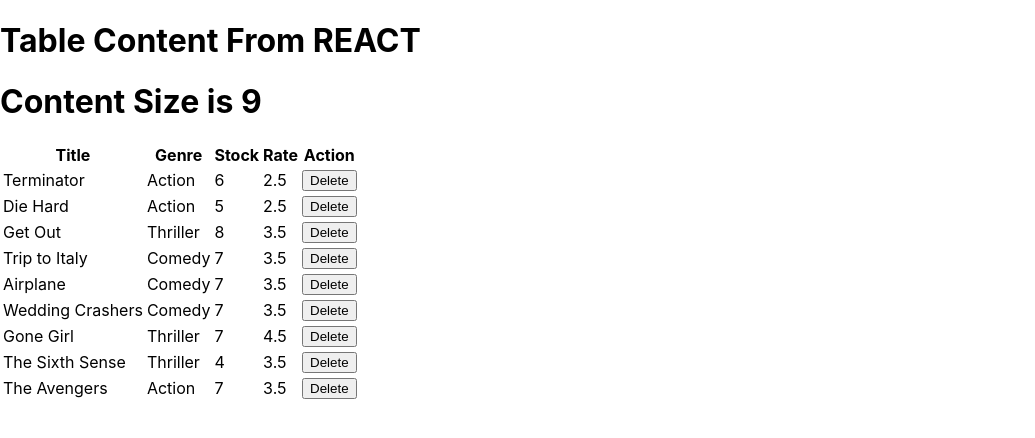
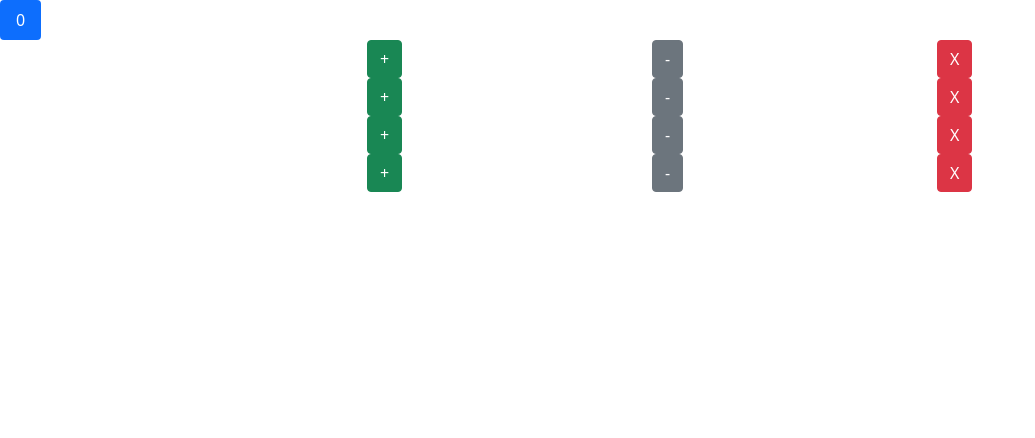
Before and after one commit to studymadara/first-react-app, a React (Create React App) app: page / in a window 1280 px wide. Shown: the top 438 px of the page, without its empty margins (0-1035 px from the left). Built offline with nearby package versions, Linux system fonts and the light colour scheme.

Commit message:
react single source of truth

```diff
--- a/src/App.js
+++ b/src/App.js
@@ -1,24 +1,10 @@
-import logo from './logo.svg';
 import './App.css';
+import TableCompenent from './components/tableCompenent'; // old code #1st code
+import MainCounter from './components/mainCounter';
 
 function App() {
   return (
-    <div className="App">
-      <header className="App-header">
-        <img src={logo} className="App-logo" alt="logo" />
-        <p>
-          Edit <code>src/App.js</code> and save to reload.
-        </p>
-        <a
-          className="App-link"
-          href="https://reactjs.org"
-          target="_blank"
-          rel="noopener noreferrer"
-        >
-          Learn React
-        </a>
-      </header>
-    </div>
+    <MainCounter/>
   );
 }
 
--- /dev/null
+++ b/src/components/counter.jsx
@@ -0,0 +1,48 @@
+import React, { Component } from 'react';
+
+//single source of truth
+
+class Counter extends Component
+{
+    render()
+    {
+        console.log(this.props.counter);
+
+
+        return (<React.Fragment>
+                <div className="container">
+                    <div className="row">
+                        <div className="col">
+                        {this.renderConditionalSpan}
+                        </div>
+                        <div className="col">
+                        <button className="btn btn-success" onClick={()=>this.props.addCount(this.props.counter.id)}>+</button>
+                        </div>
+                        <div className="col">
+                        <button className="btn btn-secondary" onClick={()=>this.props.subCount(this.props.counter.id)}>-</button>
+                        </div>
+                        <div className="col">
+                        <button className="btn btn-danger" onClick={()=>this.props.deleteCount(this.props.counter.id)}>X</button>
+                        </div>
+                    </div>
+                </div>
+
+                </React.Fragment>
+        );
+    }
+
+
+    renderConditionalSpan()
+    {
+        if(this.props.counter.value===0)
+        {
+            return <span className="badge badge-pill badge-primary">Zero</span>
+        }
+        else
+        {
+            return <span className="badge badge-pill badge-primary">{this.props.counter.value}</span>
+        }
+    }
+}
+
+export default Counter;
--- /dev/null
+++ b/src/components/mainCounter.jsx
@@ -0,0 +1,59 @@
+import React, { Component } from 'react';
+import Counter from './counter';
+import NavBar from './navBar';
+
+class MainCounter extends Component
+{
+    state = {
+            counters:[
+                {id:1,value:0},
+                {id:2,value:0},
+                {id:3,value:0},
+                {id:4,value:0}
+            ]
+        }
+
+    addCount(id)
+    {
+        let counters=this.state.counters.map((counter)=>{if(counter.id===id)counter.value++});
+        this.setState({counters});
+    }
+
+    subCount(id)
+    {
+        let counters=this.state.counters.map((counter)=>{if(counter.id===id)counter.value--});
+        this.setState({counters});
+    }
+
+    deleteCount(id)
+    {
+        let counters=this.state.counters.filter((counter)=>counter.id!==id);
+        this.setState({counters});
+    }
+
+    resetCount()
+    {
+        let counters=this.state.counters.map((counter)=>counter.value=0);
+        this.setState({counters});
+    }
+
+    render()
+    {
+        return (<React.Fragment>
+                <NavBar allCount={this.state.counters.filter((counter)=>counter.value!==0).length}></NavBar>
+                {this.state.counters.map((c) => (<Counter
+                                                            key={c.id}
+                                                            addCount={()=>this.addCount(c.id)}
+                                                            subCount={()=>this.subCount(c.id)}
+                                                            deleteCount={()=>this.deleteCount(c.id)}
+                                                            counter={c}>
+
+                                                </Counter>)
+                                        )
+                }
+                </React.Fragment>
+                );
+    }
+}
+
+export default MainCounter;
--- /dev/null
+++ b/src/components/navBar.jsx
@@ -0,0 +1,13 @@
+import React, { Component } from 'react';
+
+class NavBar extends Component {
+    render() {
+        return (<ul className="nav nav-pills">
+        <li className="nav-item">
+          <a className="nav-link active" aria-current="page" href='#'>{this.props.allCount}</a>
+        </li>
+      </ul>);
+    }
+}
+
+export default NavBar;
--- a/src/components/tableCompenent.jsx
+++ b/src/components/tableCompenent.jsx
@@ -42,7 +42,8 @@
                                                 <td> {movie.dailyRentalRate} </td>
                                                 <td><button onClick={()=>this.removeElement(movie._id)}> Delete </button> </td>
                                                 </tr>)
-                                    )}
+                                    )
+                }
              </tbody>
         </table>);
     }
--- a/src/index.js
+++ b/src/index.js
@@ -2,7 +2,7 @@
 import ReactDOM from 'react-dom';
 import './index.css';
 import App from './App';
-import reportWebVitals from './reportWebVitals';
-import TableCompenent from './components/tableCompenent';
+import bootstrap from 'bootstrap/dist/css/bootstrap.css';
 
-ReactDOM.render( <TableCompenent/> ,document.getElementById('root'));
+
+ReactDOM.render( <App/> ,document.getElementById('root'));
```
